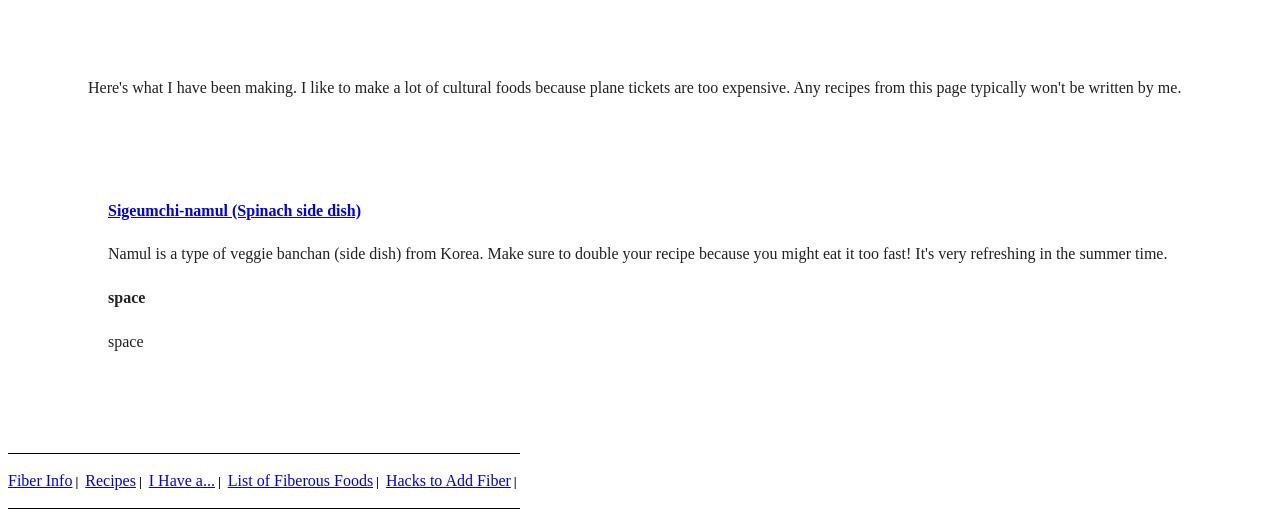
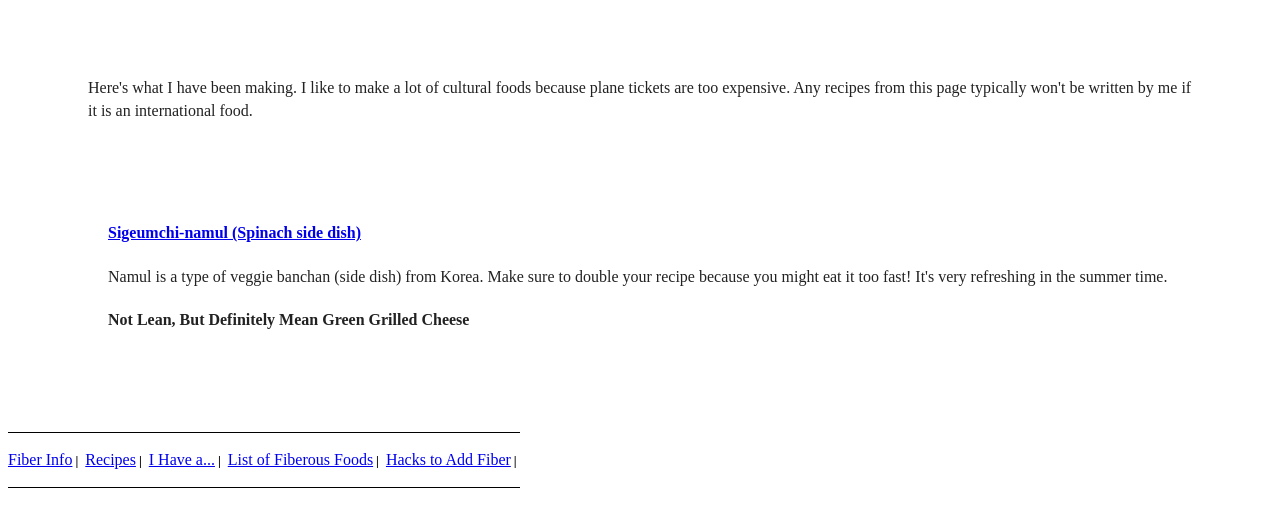
Before and after one commit to werecapy/fueatmorefibernew, a website built with webpack: page whatscookin.html in a window 1280 px wide. Shown: the part 69-598 px from the top of the page. Built offline with nearby package versions, Linux system fonts and the light colour scheme.

Commit message:
Added Grilled cheese to whatscookin.html

```diff
--- a/whatscookin.html
+++ b/whatscookin.html
@@ -37,7 +37,7 @@
 <p class="intro">Here's what I have been making.
   I like to make a lot of cultural foods because plane
   tickets are too expensive. Any recipes from this page
-  typically won't be written by me.</p>
+  typically won't be written by me if it is an international food.</p>
 
 <div class="dish">
   <div>
@@ -47,8 +47,8 @@
   It's very refreshing in the summer time. </p>
 </div>
   <div>
-    <h4><a href=""></a>space</h4>
-    <p>space</p>
+    <h4><a href=""></a>Not Lean, But Definitely Mean Green Grilled Cheese</h4>
+    <p></p>
   </div>
 </div>
 
```
